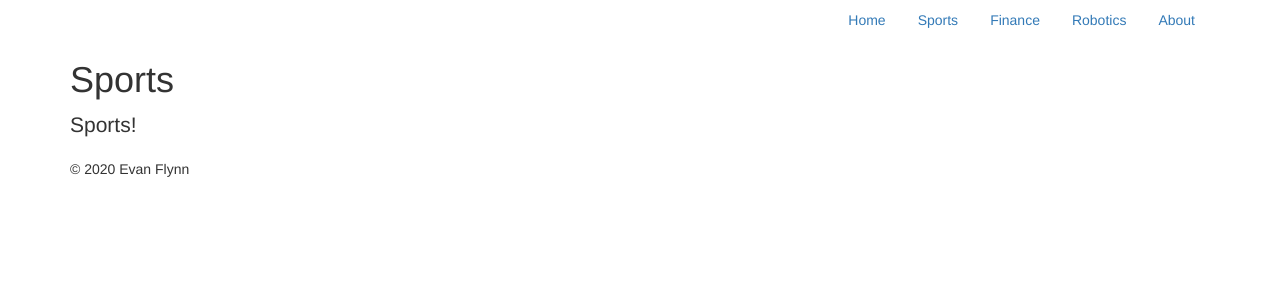
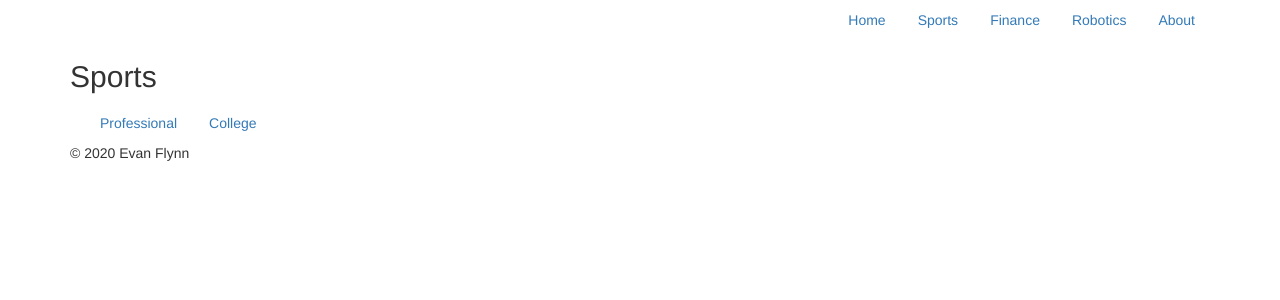
Before and after one commit to flynneva/flynn-labs, a Flask app: page /sports in a window 1280 px wide. Shown: the top 300 px of the page. Run offline with Flask 2, Linux system fonts and the light colour scheme; some libraries are stand-ins or nearby versions.

Commit message:
added some more pages

```diff
--- a/app/templates/sports.html
+++ b/app/templates/sports.html
@@ -7,7 +7,17 @@
 
 {% block body %}
 <div>
-  <h1>Sports</h1>
-  <p class="lead">Sports!</p>
+  <h2>Sports</h2>
+  <div class="container">
+    <div class="header clearfix">
+     <nav>
+       <ul class="nav nav-pills pull-left">
+         <li role="presentation"><a href="/sports/professional">Professional</a></li>
+         <li role="presentation"><a href="/sports/college">College</a></li>
+       </ul>
+     </nav>
+    </div>
+  </div>
+  {% block sportsBody %} {% endblock%}
 </div>
 {% endblock %}
--- a/app/views.py
+++ b/app/views.py
@@ -9,6 +9,7 @@ from app import app
 
 from app import env
 from app import ds_helper
+from app import ncaa_data
 
 @app.route('/')
 def index():
@@ -51,3 +52,20 @@ def finance():
 @app.route('/robotics')
 def robotics():
     return render_template("robotics.html")
+
+@app.route('/sports/professional')
+def professional():
+    return render_template("professional.html")
+
+@app.route('/sports/college')
+def college():
+    return render_template("college.html")
+
+@app.route('/sports/college/basketball-men')
+def college_mens_basketball():
+  # get json list of games today from
+  #https://data.ncaa.com/casablanca/scoreboard/basketball-men/d1/2019/12/23/scoreboard.json
+  todaysGames = ncaa_data.getTodaysGames("basketball-men", "d1")
+
+  print(todaysGames)
+  return render_template("college_basketball_men.html")
```
Also changed, not shown: app/ncaa_data.py (added, +11 -0 lines), app/templates/college.html (added, +16 -0 lines), app/templates/college_basketball_men.html (added, +8 -0 lines), app/templates/professional.html (added, +15 -0 lines).
